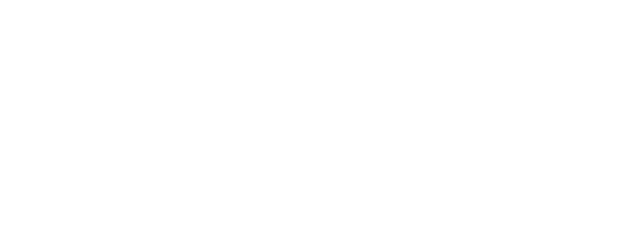
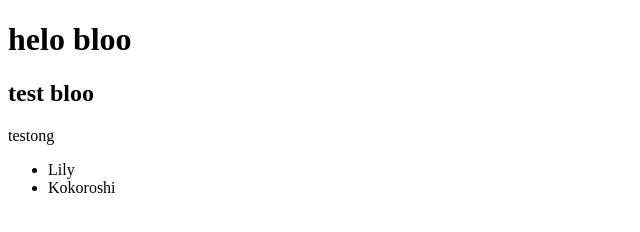
Before and after one commit to kouuch/JQuery-learn, a plain HTML site: page index.html in a window 1280 px wide. Shown: the whole page, without its empty margins (0-640 px from the left). Drawn offline with Linux system fonts and the light colour scheme.

Commit message:
test jquery

```diff
--- /dev/null
+++ b/app.js
@@ -0,0 +1,5 @@
+$(document).ready(function(){
+    console.log('test')
+    $('li').text('Kokoroshi')
+    $('#up').text('Lily')
+})
--- a/index.html
+++ b/index.html
@@ -6,8 +6,15 @@
     <title>Jquery</title>
 </head>
 <body>
-
+    <h1>helo bloo</h1>
+    <h2>test bloo</h2>
+    <p>testong</p>
+    <ul id="destinations">
+        <li id="up">romeo</li>
+        <li>julito</li>
+    </ul>
 
     <script src="jquery-3.7.1.js"></script>
+    <script src="app.js"></script>
 </body>
 </html>
```
